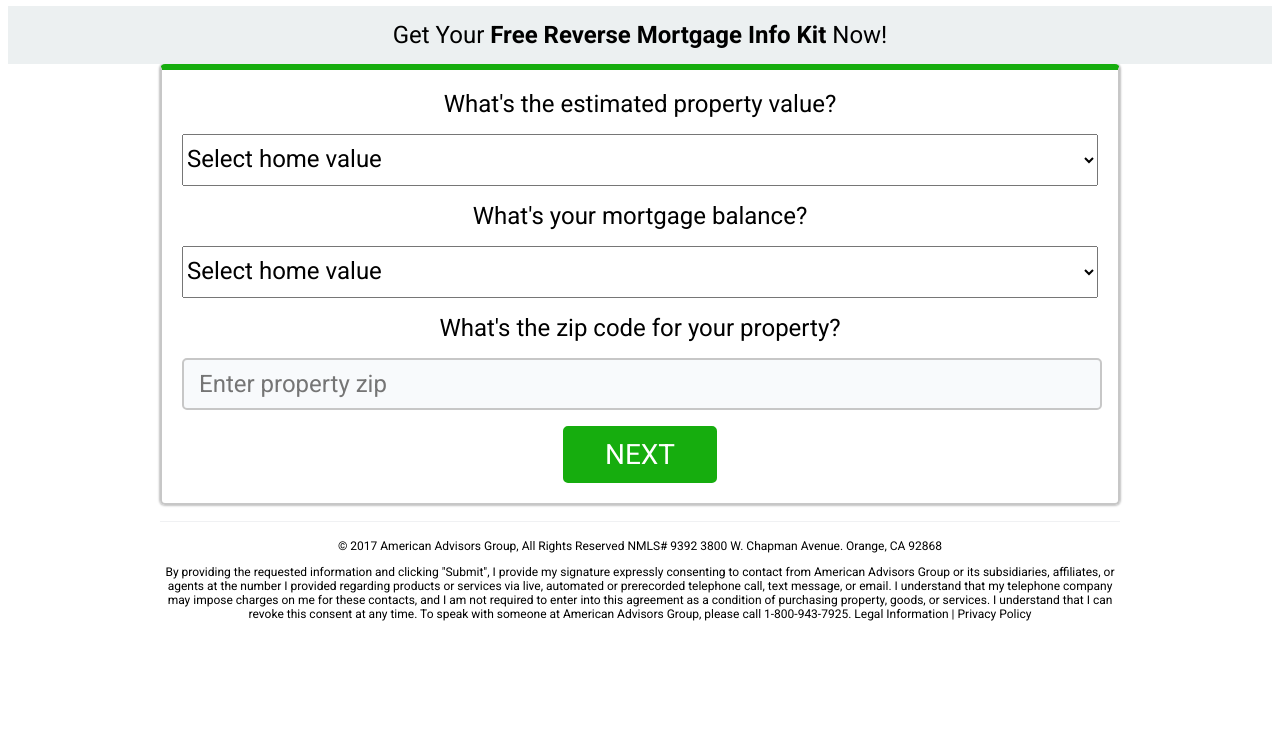
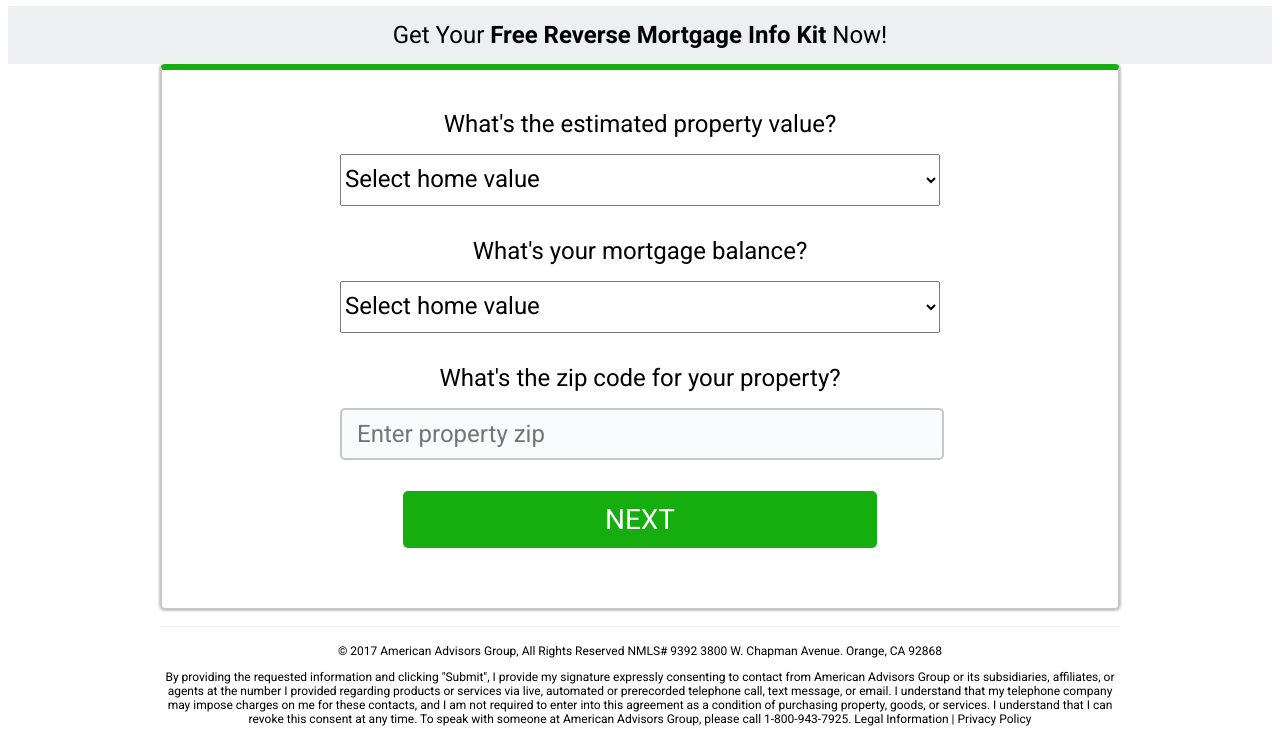
Before and after one commit to drewmichinock/aag-front-end-dev-quiz, a plain HTML site: page index.html in a window 1280 px wide. Shown: the part 121-867 px from the top of the page. Before the commit the page ends 800 px from the top, so only its background shows below. Drawn offline with Linux system fonts and the light colour scheme.

Commit message:
fixed btn

```diff
--- a/assets/css/style.css
+++ b/assets/css/style.css
@@ -57,6 +57,7 @@ h2,
 }
 
 
+
 /***************************
 ****************************
 
@@ -73,7 +74,7 @@ FORMS
     color: #fff;
     font-size: 28px;
     background: #16ad0e;
-    padding: 10px 40px 10px 40px;
+    padding: 10px 200px 10px 200px;
     border: 2px #16ad0e solid;
     text-decoration: none;
 }
@@ -104,16 +105,20 @@ FORMS
 
 .formInput {
     /*border: 3px solid #f00;*/
+    padding-bottom: 20px;
 }
 
 .formBtn {
     /*border: 3px solid #0f0;*/
     margin: 0 auto;
     text-align: center;
+    width: 100%;
 }
 
 .test {
-    padding: 20px;
+    padding: 40px;
+    width: 600px;
+    margin: 0 auto;
 }
 
 p select {
@@ -125,7 +130,13 @@ p select {
     padding: 10px 0 10px 0;
 }
 
+.propertyValue,
+.propertyMortgage,
 .propertyZip {
+	padding-bottom: 15px;
+}
+
+.zip {
     display: block;
     margin: 0 auto;
     width: 100%;
@@ -135,19 +146,27 @@ p select {
     border: 2px solid #c7c7c7;
     border-radius: 5px;
     background-color: #f8fafc;
+    padding-bottom:
 }
 
 /* placeholder */
 
-::-webkit-input-placeholder { /* Chrome/Opera/Safari */
-  padding-left: 15px;
+::-webkit-input-placeholder {
+    /* Chrome/Opera/Safari */
+    padding-left: 15px;
 }
-::-moz-placeholder { /* Firefox 19+ */
-  padding-left: 15px;
+
+::-moz-placeholder {
+    /* Firefox 19+ */
+    padding-left: 15px;
 }
-:-ms-input-placeholder { /* IE 10+ */
-  padding-left: 15px;
+
+:-ms-input-placeholder {
+    /* IE 10+ */
+    padding-left: 15px;
 }
-:-moz-placeholder { /* Firefox 18- */
-  padding-left: 15px;
+
+:-moz-placeholder {
+    /* Firefox 18- */
+    padding-left: 15px;
 }
--- a/index.html
+++ b/index.html
@@ -20,7 +20,7 @@
                     <div class="test">
                         <div class="tab">
                             <div class="sectionQuestion">What's the estimated property value?</div>
-                            <p>
+                            <p class="propertyValue">
                                 <select name="propertyValue">
                                     <option value="#">Select home value</option>
                                     <option value="#">$50,000 - $99,999</option>
@@ -45,7 +45,7 @@
                                 </select>
                             </p>
                             <div class="sectionQuestion">What's your mortgage balance?</div>
-                            <p>
+                            <p class="propertyMortgage">
                                 <select name="propertyMortgage">
                                     <option value="#">Select home value</option>
                                     <option value="#">$50,000 - $99,999</option>
@@ -70,8 +70,8 @@
                                 </select>
                             </p>
                             <div class="sectionQuestion">What's the zip code for your property?</div>
-                            <p>
-                                <input class="propertyZip" placeholder="Enter property zip" oninput="this.className = ''">
+                            <p class="propertyZip">
+                                <input class="zip" placeholder="Enter property zip" oninput="this.className = ''">
                             </p>
                             <div class="formBtn">
                                 <button class="btn" type="button" id="prevBtn">NEXT</button>
```
